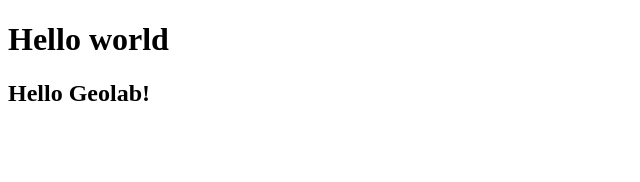
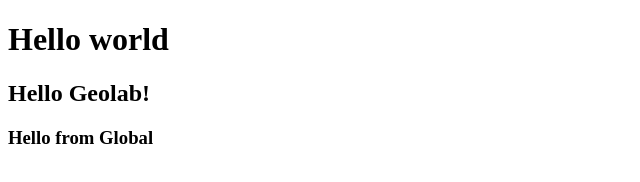
Before and after one commit to GaboDzigo/geeolab_frontend_3, a plain HTML site: page index.html in a window 1280 px wide. Shown: the whole page, without its empty margins (0-640 px from the left). Drawn offline with Linux system fonts and the light colour scheme.

Commit message:
Add h3 header tag

```diff
--- a/index.html
+++ b/index.html
@@ -13,6 +13,7 @@
             Hello world
         </h1>
         <h2> Hello Geolab!</h2>
+        <h3>Hello from Global</h3>
     </body>
 
 </html>
```
